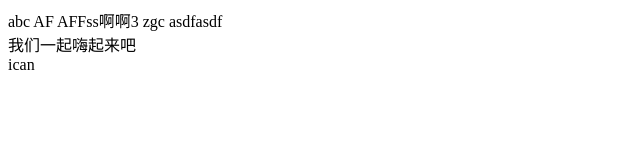
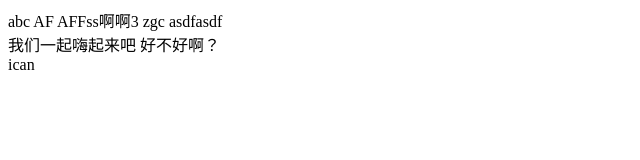
Before and after one commit to 80tong/80tong, a plain HTML site: page index.html in a window 1280 px wide. Shown: the whole page, without its empty margins (0-640 px from the left). Drawn offline with Linux system fonts and the light colour scheme.

Commit message:
Update index.html
f

```diff
--- a/index.html
+++ b/index.html
@@ -5,6 +5,7 @@
 asdfasdf
 <div>
     我们一起嗨起来吧
+    好不好啊？
 </div>
 <div>
     ican
```
